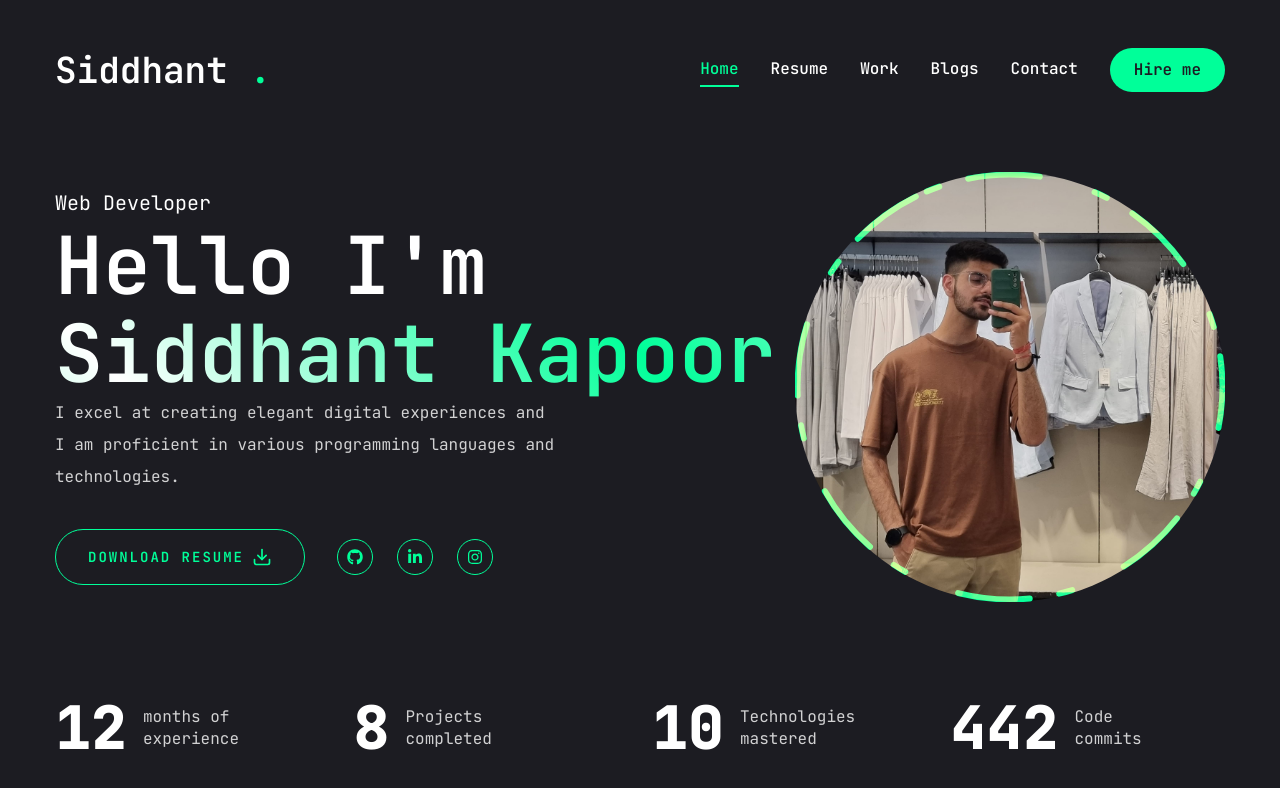
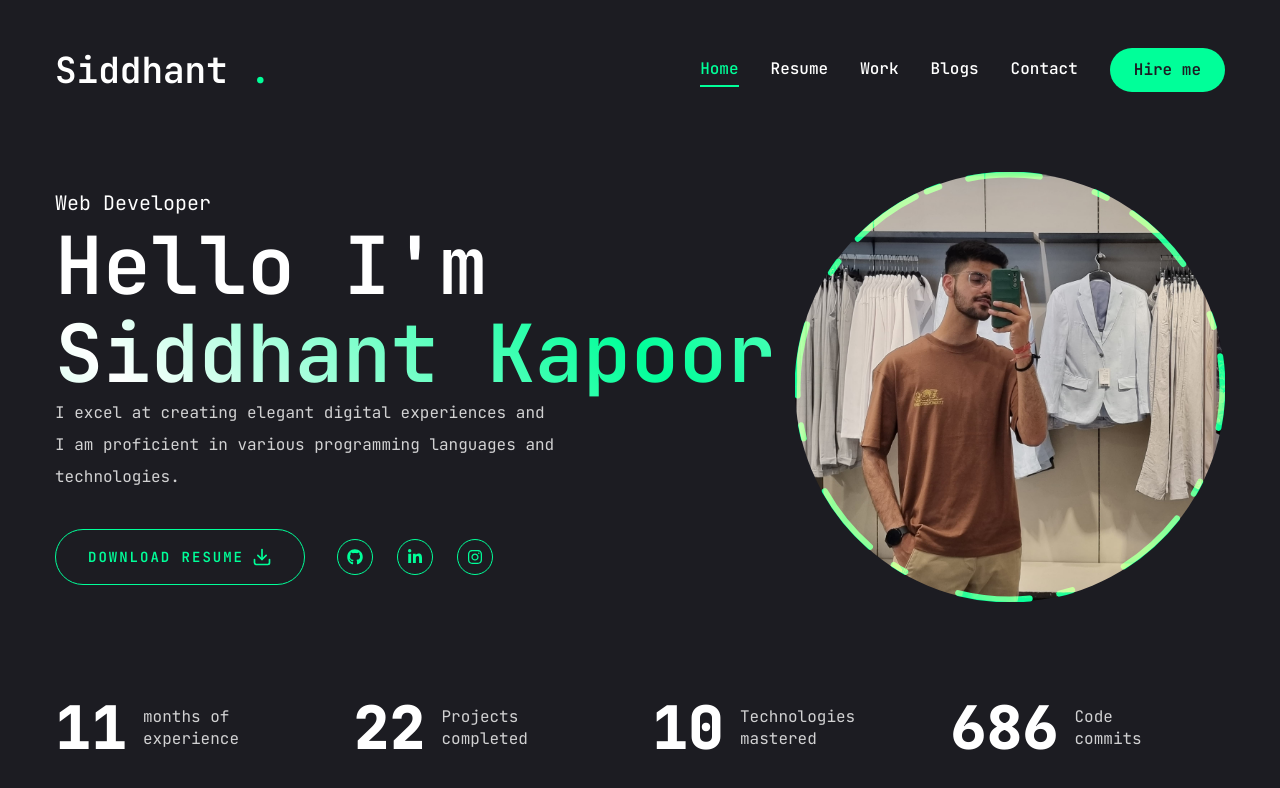
Before and after one commit to siddhx579/portfolio, a Next.js app: page / in a window 1280 px wide. Shown: the top 788 px of the page. Built offline with nearby package versions, Linux system fonts and the light colour scheme.

Commit message:
Update Stats.jsx

```diff
--- a/components/Stats.jsx
+++ b/components/Stats.jsx
@@ -4,11 +4,11 @@ import CountUp from "react-countup";
 
 const stats = [
     {
-        num: 12,
+        num: 11,
         text: "months of experience",
     },
     {
-        num: 8,
+        num: 22,
         text: "Projects completed",
     },
     {
@@ -16,7 +16,7 @@ const stats = [
         text: "Technologies mastered",
     },
     {
-        num: 445,
+        num: 691,
         text: "Code commits",
     },
 ]
```
